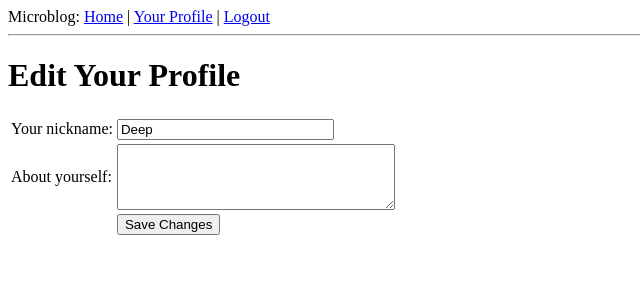
After one commit to sdeepanshu02/microblog, a Flask app: page /edit in a window 1280 px wide. The commit adds this page. Shown: the top 300 px of the page, without its empty margins (0-640 px from the left). Run offline with Flask 2, Linux system fonts and the light colour scheme; a user stored in the database is signed in; data comes from the database, SQL or seed files in the repository; both versions use the stored data as it was after the commit.

Commit message:
Add Profile Page

```diff
--- a/app/forms.py
+++ b/app/forms.py
@@ -1,6 +1,10 @@
 from flask_wtf import Form
-from wtforms import StringField, BooleanField
-from wtforms.validators import DataRequired
+from wtforms import StringField, BooleanField, TextAreaField
+from wtforms.validators import DataRequired, Length
+
+class EditForm(Form):
+    nickname = StringField('nickname', validators=[DataRequired()])
+    about_me = TextAreaField('about_me', validators=[Length(min=0, max=140)])
 
 class LoginForm(Form):
     openid = StringField('openid', validators = [DataRequired()])
--- a/app/models.py
+++ b/app/models.py
@@ -1,10 +1,13 @@
 from app import db
+from hashlib import md5
 
 class User(db.Model):
     id = db.Column(db.Integer, primary_key=True)
     nickname = db.Column(db.String(64), index=True, unique=True)
     email = db.Column(db.String(120), index=True, unique=True)
     posts = db.relationship('Post', backref='author', lazy='dynamic')
+    about_me = db.Column(db.String(140))
+    last_seen = db.Column(db.DateTime)
 
     @property
     def is_authenticated(self):
@@ -27,6 +30,9 @@ class User(db.Model):
     def __repr__(self):
         return '<User %r>' % (self.nickname)
 
+    def avatar(self, size):
+        return 'http://www.gravatar.com/avatar/%s?d=mm&s=%d' % (md5(self.email.encode('utf-8')).hexdigest(), size)
+
 
 class Post(db.Model):
     id = db.Column(db.Integer, primary_key = True)
--- a/app/templates/base.html
+++ b/app/templates/base.html
@@ -7,7 +7,13 @@
 		{% endif %}
 	</head>
 	<body>
-		<div>Microblog: <a href="/index">Home</a></div>
+		<div>Microblog:
+			<a href="/index">Home</a>
+			{% if g.user.is_authenticated %}
+			| <a href="{{ url_for('user', nickname=g.user.nickname) }}">Your Profile</a>
+			| <a href="{{ url_for('logout') }}">Logout</a>
+			{% endif %}
+		</div>
 		<hr>
 		{% with messages = get_flashed_messages() %}
 			{% if messages %}
--- /dev/null
+++ b/app/templates/edit.html
@@ -0,0 +1,24 @@
+<!-- extend base layout -->
+{% extends "base.html" %}
+
+
+{% block content %}
+	<h1>Edit Your Profile</h1>
+	<form action="" method="post" name="edit">
+	{{form.hidden_tag()}}
+		<table>
+			<tr>
+				<td>Your nickname:</td>
+				<td>{{ form.nickname(size=24) }}</td>
+			</tr>
+			<tr>
+				<td>About yourself:</td>
+				<td>{{ form.about_me(cols=32, rows=4) }}</td>
+			</tr>
+			<tr>
+				<td></td>
+				<td><input type="submit" value="Save Changes"></td>
+			</tr>
+		</table>
+</form>
+{% endblock %}
--- /dev/null
+++ b/app/templates/post.html
@@ -0,0 +1,6 @@
+<table>
+	<tr valign="top">
+		<td><img src="{{ post.author.avatar(50) }}"></td>
+		<td><i>{{ post.author.nickname }} says:</i><br>{{ post.body }}</td>
+	</tr>
+</table>
--- a/app/views.py
+++ b/app/views.py
@@ -1,8 +1,9 @@
 from flask import render_template, flash, redirect, session, url_for, request, g
 from flask_login import login_user, logout_user, current_user, login_required
 from app import app, db, lm, oid
-from .forms import LoginForm
+from .forms import LoginForm, EditForm
 from .models import User
+from datetime import datetime
 
 
 @app.route('/')
@@ -70,3 +71,38 @@ def load_user(id):
 def logout():
     logout_user()
     return redirect(url_for('index'))
+
+@app.route('/user/<nickname>')
+@login_required
+def user(nickname):
+    user = User.query.filter_by(nickname=nickname).first()
+    if user == None:
+        flash('User %s not found.' % nickname)
+        return redirect(url_for('index'))
+    posts = [ {'author': user, 'body': 'Test post #1'}, {'author': user, 'body': 'Test post #2'} ]
+    return render_template('user.html', user=user, posts=posts)
+
+@app.before_request
+def before_request():
+    g.user = current_user
+    if g.user.is_authenticated:
+        g.user.last_seen = datetime.utcnow()
+        db.session.add(g.user)
+        db.session.commit()
+
+
+@app.route('/edit', methods=['GET', 'POST'])
+@login_required
+def edit():
+    form = EditForm()
+    if form.validate_on_submit():
+        g.user.nickname = form.nickname.data
+        g.user.about_me = form.about_me.data
+        db.session.add(g.user)
+        db.session.commit()
+        flash('Your changes have been saved.')
+        return redirect(url_for('edit'))
+    else:
+        form.nickname.data = g.user.nickname
+        form.about_me.data = g.user.about_me
+    return render_template('edit.html', form=form)
```
Also changed, not shown: app/templates/user.html (added, +21 -0 lines), db_repository/versions/003_migration.py (added, +31 -0 lines), app.db, 1 other file.
